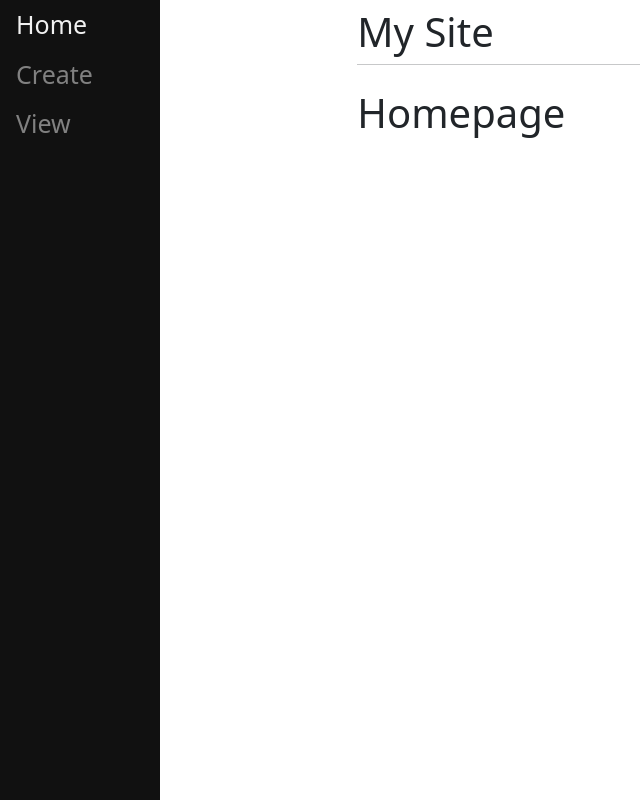
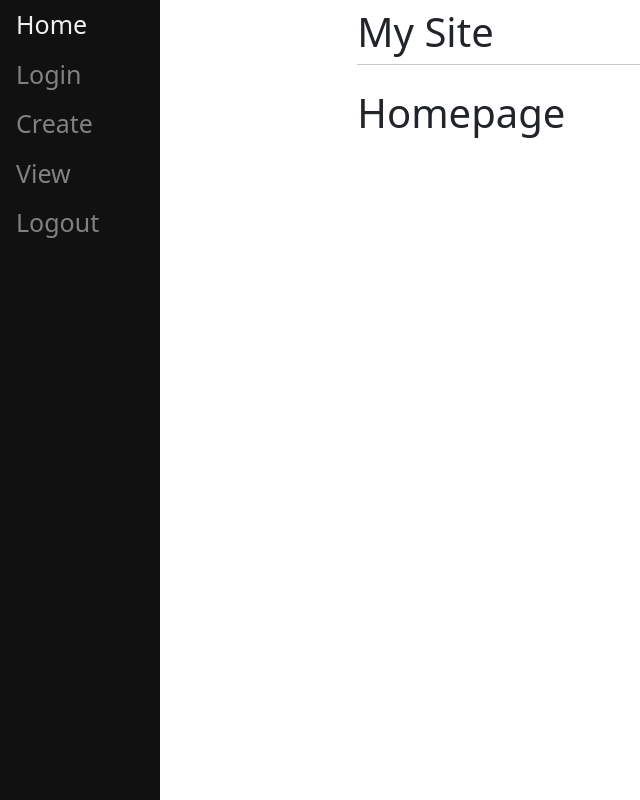
Before and after one commit to edbosisto/django-tutorial, a Django app: page / in a window 1280 px wide. Shown: the whole page, without its empty margins (0-640 px from the left). Run offline with Django 4.2, Linux system fonts and the light colour scheme.

Commit message:
navbar added login and logout links

```diff
--- a/mysite/main/templates/main/base.html
+++ b/mysite/main/templates/main/base.html
@@ -42,8 +42,10 @@
 <body>
     <div class="sidenav">
         <a href="/home">Home</a>
+        <a href="/login">Login</a>
         <a href="/create">Create</a>
         <a href="/view">View</a>
+        <a href="/logout">Logout</a>
     </div>
 
     <div id="content" name="content" class="main">
```
Also changed, not shown: mysite/db.sqlite3.
